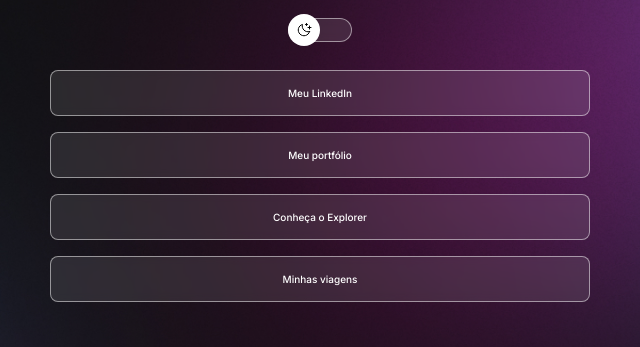
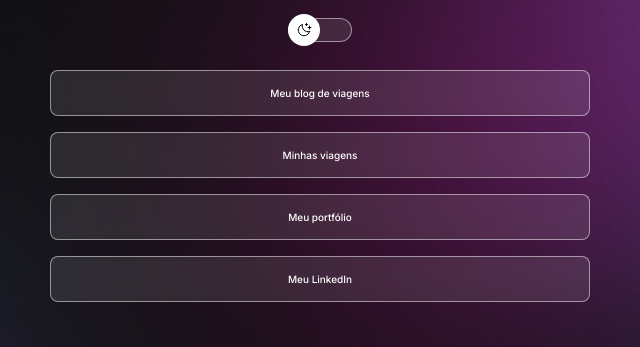
Before and after one commit to carolpascott/carol_devlinks, a plain HTML site: page index.html in a window 1280 px wide. Shown: the part 208-555 px from the top of the page, 320-960 px from the left. Drawn offline with nearby package versions, Linux system fonts and the light colour scheme.

Commit message:
inclusão url blog

```diff
--- a/index.html
+++ b/index.html
@@ -29,20 +29,20 @@
 
         <ul>
             <li>
-                <a href="https://www.linkedin.com/in/ana-carolina-pascott/"
-                target="_blank">Meu LinkedIn</a>
+                <a href="https://boraviajarmana.vercel.app"
+                target="_blank">Meu blog de viagens</a>
+            </li>
+            <li>
+                <a href="https://www.instagram.com/carol_pascott/"
+                target="_blank">Minhas viagens</a>
             </li>
             <li>
                 <a href="https://github.com/carolpascott"
                 target="_blank">Meu portfólio</a>
             </li>
             <li>
-                <a href="https://www.rocketseat.com.br/explorer"
-                target="_blank">Conheça o Explorer</a>
-            </li>
-            <li>
-                <a href="https://www.instagram.com/carol_pascott/"
-                target="_blank">Minhas viagens</a>
+                <a href="https://www.linkedin.com/in/ana-carolina-pascott/"
+                target="_blank">Meu LinkedIn</a>
             </li>
         </ul>
 
```
